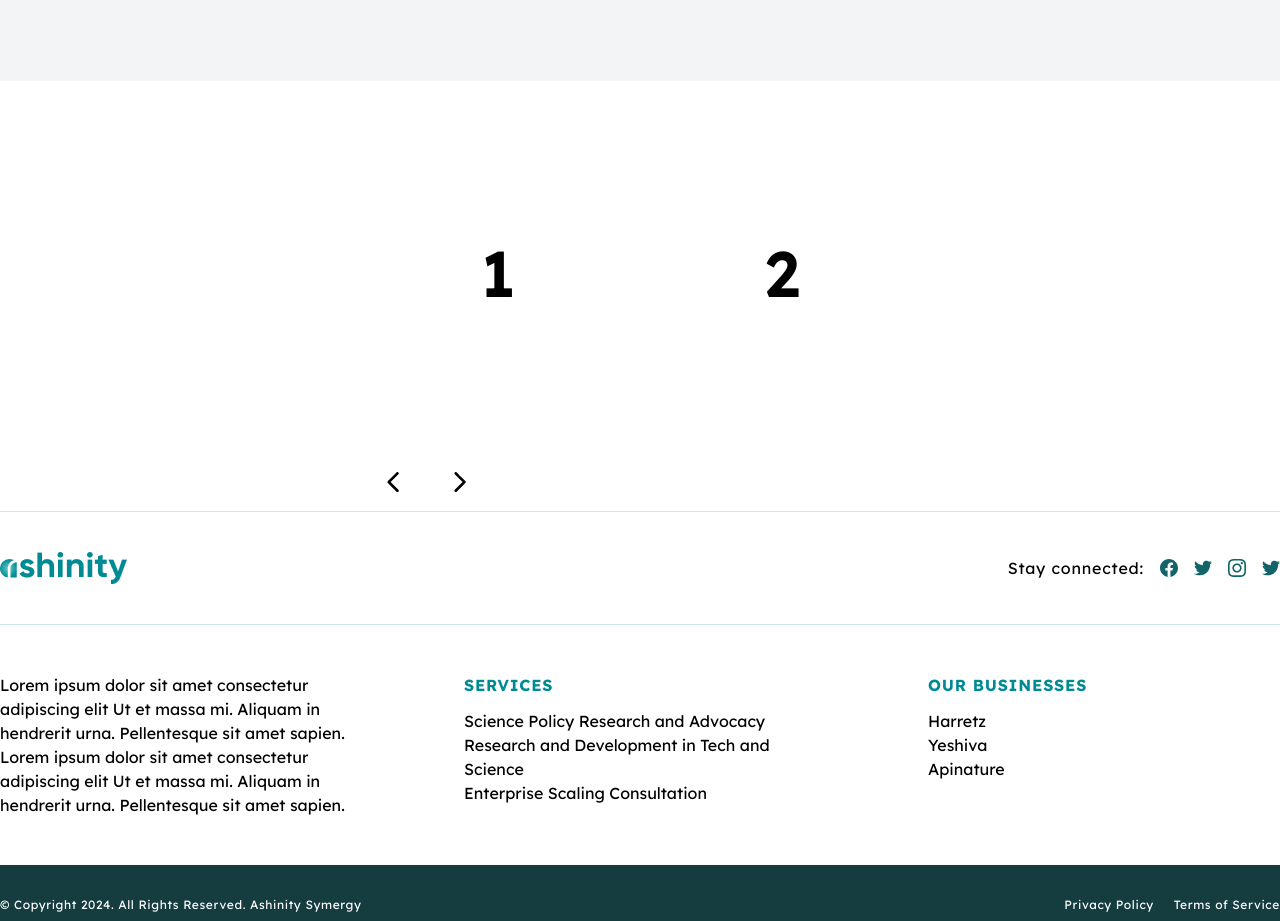
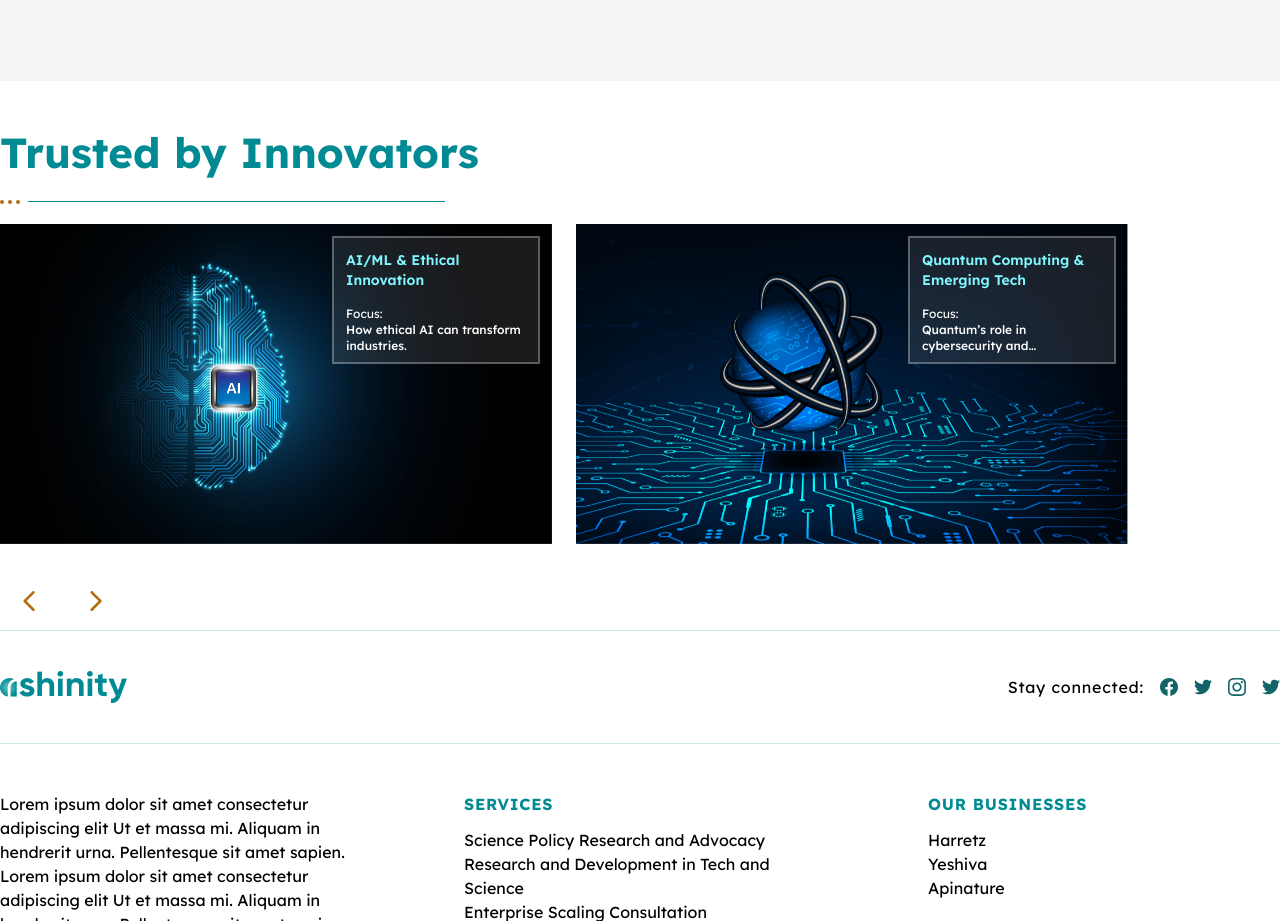
Before and after one commit to ashinitysynergytech/web, a Next.js app: page /programs in a window 1280 px wide. Shown: the part 1460-2381 px from the top of the page. Built offline with nearby package versions, Linux system fonts and the light colour scheme; a web font is replaced by a local one.

Commit message:
feat: enhance ProgramSlide and ProgramsSlides components with improved styling and functionality

```diff
--- a/Components/Carousel/CustomCarousel.tsx
+++ b/Components/Carousel/CustomCarousel.tsx
@@ -12,13 +12,12 @@ import useCustomCarousel from "embla-carousel-react";
 import "./styles.css";
 
 type PropType = {
-  slides: number[];
   options?: EmblaOptionsType;
   children: React.ReactNode;
 };
 
 const CustomCarousel: React.FC<PropType> = (props) => {
-  const { slides, options } = props;
+  const { options } = props;
   const [emblaRef, emblaApi] = useCustomCarousel(options);
 
   const { selectedIndex, scrollSnaps, onDotButtonClick } =
@@ -34,13 +33,7 @@ const CustomCarousel: React.FC<PropType> = (props) => {
   return (
     <section className="embla">
       <div className="embla__viewport" ref={emblaRef}>
-        <div className="embla__container">
-          {slides.map((index) => (
-            <div className="embla__slide" key={index}>
-              <div className="embla__slide__number">{index + 1}</div>
-            </div>
-          ))}
-        </div>
+        <div className="embla__container">{props.children}</div>
       </div>
 
       <div className="embla__controls">
--- a/Components/Carousel/styles.css
+++ b/Components/Carousel/styles.css
@@ -1,7 +1,7 @@
 .embla {
-    max-width: 48rem;
-    margin: auto;
-    --slide-height: 19rem;
+  max-width: 90%;
+  /* margin: auto; */
+  --slide-height: 22rem;
   --slide-spacing: 1rem;
   --slide-size: 50%;
 }
@@ -11,7 +11,12 @@
 .embla__container {
   display: flex;
   touch-action: pan-y pinch-zoom;
-    margin-left: calc(var(--slide-spacing) * -1);
+  gap: 1.5rem;
+  padding: 0 1.5rem;
+  /* margin-left: calc(var(--slide-spacing) * -1); */
+  /* margin-right: calc(1rem * 0);
+
+  margin-left: calc(1rem * calc(1 - 0)); */
 }
 .embla__slide {
   transform: translate3d(0, 0, 0);
@@ -48,6 +53,8 @@
   -webkit-appearance: none;
   appearance: none;
   background-color: transparent;
+  border-color: #B46E0F;
+  border-width: 2px;
   touch-action: manipulation;
   display: inline-flex;
   text-decoration: none;
@@ -71,6 +78,7 @@
 .embla__button__svg {
   width: 35%;
   height: 35%;
+  color: #B46E0F;
 }
 .embla__dots {
   display: flex;
@@ -105,7 +113,7 @@
   border-radius: 50%;
   display: flex;
   align-items: center;
-    content: '';
+  content: "";
 }
 .embla__dot--selected:after {
   box-shadow: inset 0 0 0 0.2rem var(--text-body);
--- a/Components/ProgramSlide.tsx
+++ b/Components/ProgramSlide.tsx
@@ -1,3 +1,4 @@
+import { cn } from "@/lib/utils";
 import React from "react";
 
 export interface ProgramSlideItem {
@@ -8,12 +9,13 @@ export interface ProgramSlideItem {
 
 type Props = {
   item: ProgramSlideItem;
+  className?: string;
 };
 
-function ProgramSlide({ item }: Props) {
+function ProgramSlide({ item, className }: Props) {
   return (
     <div
-      className="relative w-[28rem] h-[18rem]"
+      className={cn("relative w-[28rem] h-[20rem]", className)}
       style={{
         backgroundImage: `url(${item.image})`,
         backgroundSize: "cover",
@@ -23,7 +25,8 @@ function ProgramSlide({ item }: Props) {
       <div className="bg-white/10 absolute flex flex-col space-y-4 top-3 right-3 w-52 h-32 p-3 border-2 border-gray-100/30 backdrop-blur-sm">
         <h3 className="font-semibold text-sm text-[#80F7FF]">{item.title}</h3>
         <p className="text-xs text-white">
-          Focus: <br /> <span className="font-medium line-clamp-2">{item.description}</span>
+          Focus: <br />{" "}
+          <span className="font-medium line-clamp-2">{item.description}</span>
         </p>
       </div>
     </div>
--- a/Components/ProgramsSlides.tsx
+++ b/Components/ProgramsSlides.tsx
@@ -6,10 +6,13 @@ import AIMLInnvoationImage from "@/public/assets/images/ai-ml-innovation.png";
 import QuantumComputingImage from "@/public/assets/images/quantum-computing.png";
 import BlockchainWeb3Image from "@/public/assets/images/blockchain-web3.png";
 import LeadershipSynergyImage from "@/public/assets/images/leadership-synergy.png";
+import CustomUnderline from "./CustomUnderline";
 
-const OPTIONS: EmblaOptionsType = { slidesToScroll: "auto" };
-const SLIDE_COUNT = 10;
-const SLIDES = Array.from(Array(SLIDE_COUNT).keys());
+const OPTIONS: EmblaOptionsType = {
+  slidesToScroll: 1,
+  loop: true,
+  align: "start",
+};
 
 const slideData: ProgramSlideItem[] = [
   {
@@ -22,24 +25,32 @@ const slideData: ProgramSlideItem[] = [
     description: "Quantum’s role in cybersecurity and optimization.",
     image: QuantumComputingImage.src,
   },
-//   {
-//     title: "Blockchain & Web3",
-//     description: "Decentralized solutions for African markets.",
-//     image: BlockchainWeb3Image.src,
-//   },
-//   {
-//     title: "Leadership & Cross-Synergy",
-//     description: "Leading tech teams in a hybrid world.",
-//     image: LeadershipSynergyImage.src,
-//   },
+  {
+    title: "Blockchain & Web3",
+    description: "Decentralized solutions for African markets.",
+    image: BlockchainWeb3Image.src,
+  },
+  {
+    title: "Leadership & Cross-Synergy",
+    description: "Leading tech teams in a hybrid world.",
+    image: LeadershipSynergyImage.src,
+  },
 ];
 
 function ProgramsSlides() {
   return (
-    <div className="max-w-7xl mx-auto flex flex-row space-x-4 items-start justify-between">
-      <CustomCarousel slides={SLIDES} options={OPTIONS}>
+    <div className="max-w-7xl mx-auto space-y-4 items-start justify-between">
+      <h3 className="text-[42px] font-bold text-[var(--color-primary)]">
+        Trusted by Innovators
+      </h3>
+      <CustomUnderline className="max-w-[417px]" />
+      <CustomCarousel options={OPTIONS}>
         {slideData.map((item) => (
-          <ProgramSlide key={item.title} item={item} />
+          <ProgramSlide
+            className="embla__slide space-x-10"
+            key={item.title}
+            item={item}
+          />
         ))}
       </CustomCarousel>
     </div>
```
Lines whose indentation alone changed are shown as unchanged.
